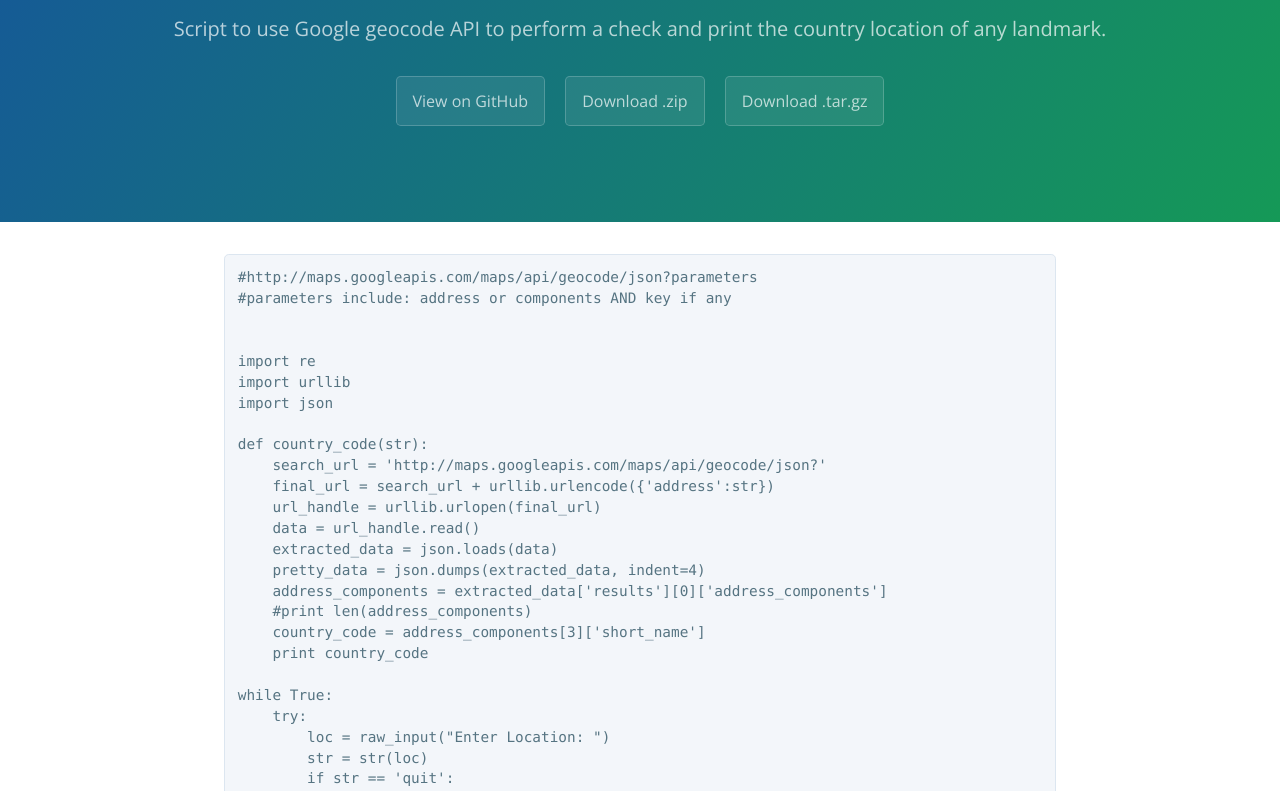
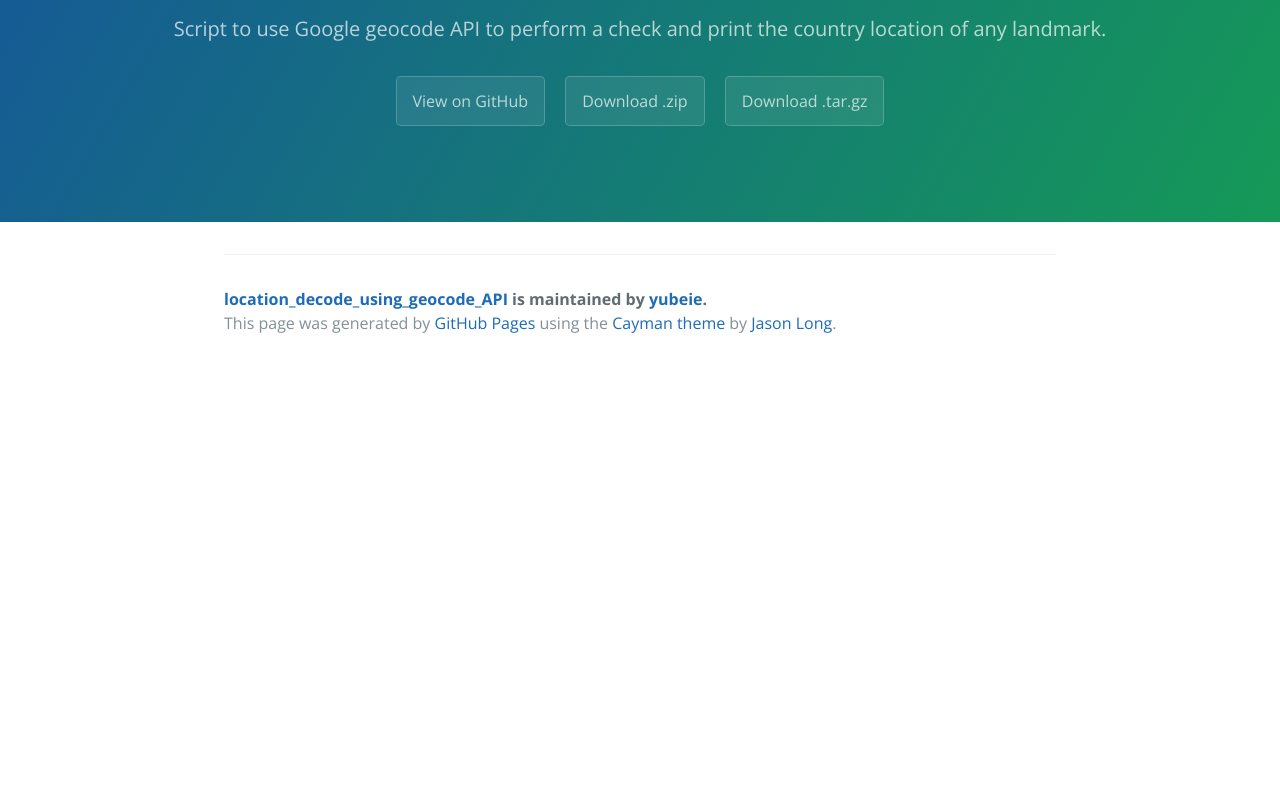
Before and after one commit to yubeie/Sample-Python-Code, a plain HTML site: page index.html in a window 1280 px wide. Shown: the part 161-952 px from the top of the page. After the commit the page ends 800 px from the top, so only its background shows below. Drawn offline with nearby package versions, Linux system fonts and the light colour scheme.

Commit message:
Update index.html

```diff
--- a/index.html
+++ b/index.html
@@ -19,40 +19,7 @@
     </section>
 
     <section class="main-content">
-      <pre><code>#http://maps.googleapis.com/maps/api/geocode/json?parameters
-#parameters include: address or components AND key if any
 
-
-import re
-import urllib
-import json
-
-def country_code(str):
-    search_url = 'http://maps.googleapis.com/maps/api/geocode/json?'
-    final_url = search_url + urllib.urlencode({'address':str})
-    url_handle = urllib.urlopen(final_url)
-    data = url_handle.read()
-    extracted_data = json.loads(data)
-    pretty_data = json.dumps(extracted_data, indent=4)
-    address_components = extracted_data['results'][0]['address_components']
-    #print len(address_components)
-    country_code = address_components[3]['short_name']
-    print country_code
-
-while True:
-    try:
-        loc = raw_input("Enter Location: ")
-        str = str(loc)
-        if str == 'quit':
-            print 'exiting the program'
-            break
-        else:
-            country_code(str)
-            break
-    except:
-        print "Please enter valid location"
-        continue
-</code></pre>
 
       <footer class="site-footer">
         <span class="site-footer-owner"><a href="https://github.com/yubeie/Sample-Python-Code">location_decode_using_geocode_API</a> is maintained by <a href="https://github.com/yubeie">yubeie</a>.</span>
```
